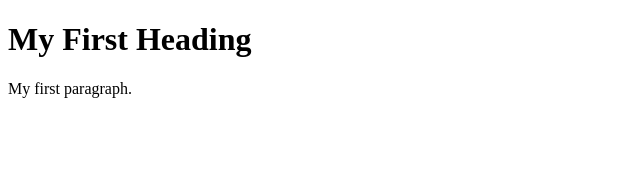
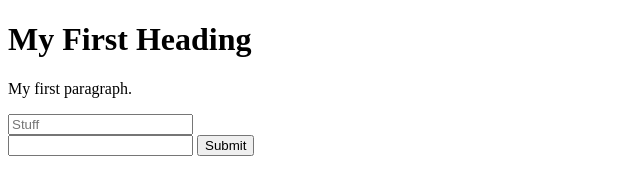
Before and after one commit to kayo-chan/My_Project, a plain HTML site: page index.html in a window 1280 px wide. Shown: the whole page, without its empty margins (0-640 px from the left). Drawn offline with Linux system fonts and the light colour scheme.

Commit message:
Updated document to pull

```diff
--- a/index.html
+++ b/index.html
@@ -5,6 +5,12 @@
 <h1>My First Heading</h1>
 
 <p>My first paragraph.</p>
+<form action="/index">
+    <input type="text" placeholder="Stuff" required /><br>
+    <input type="password" required />
+    <input type="submit"/>
+
+</form>
 
 </body>
 </html>
```
